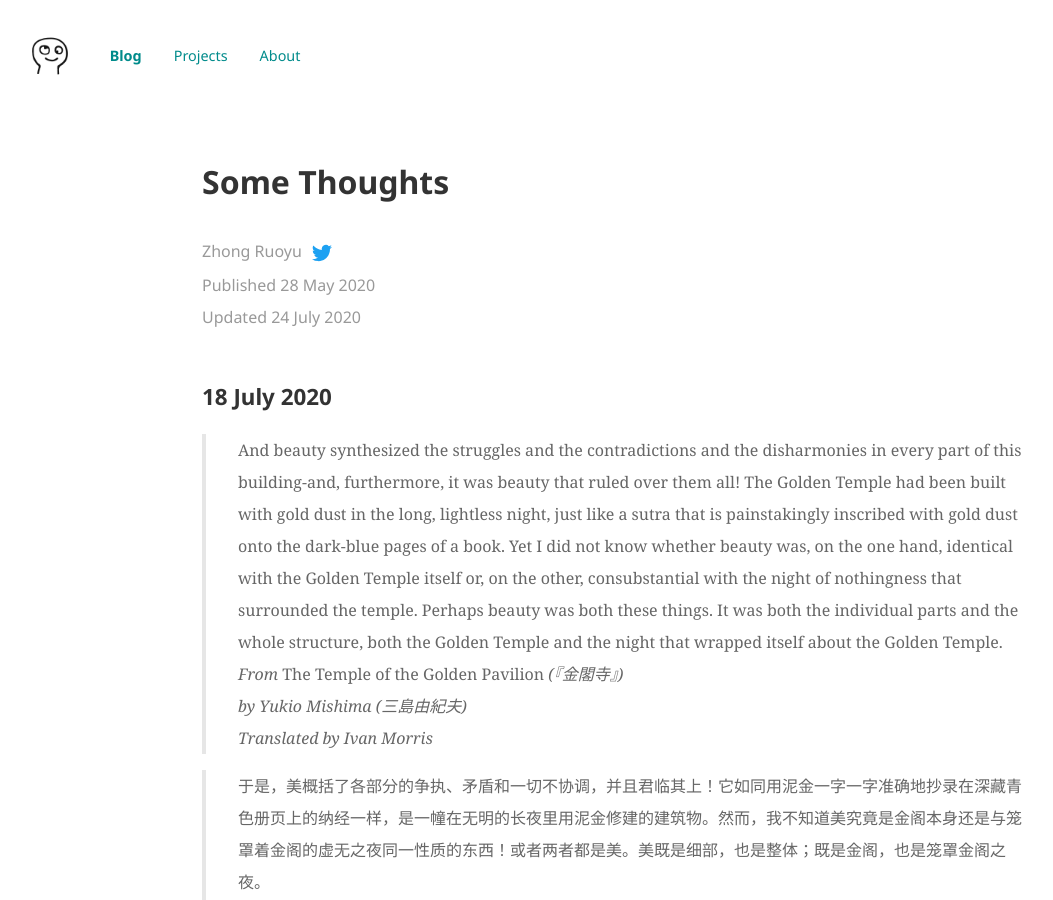
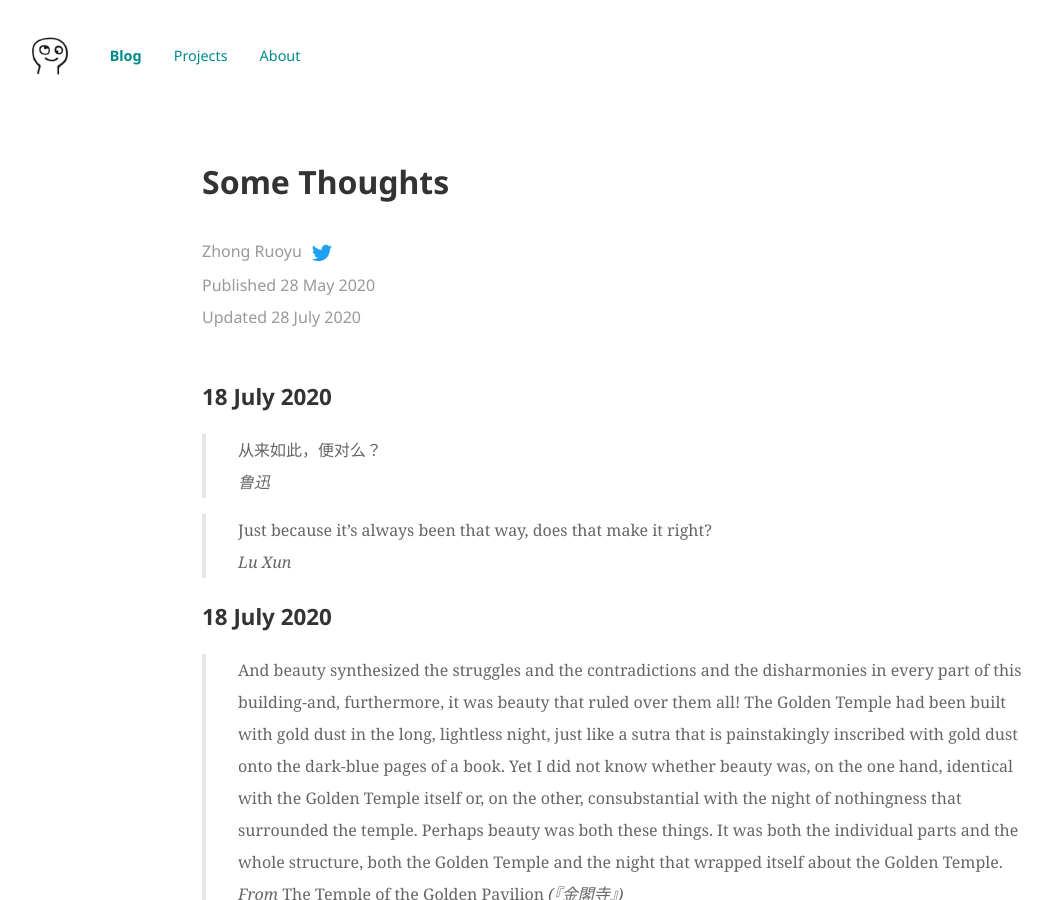
Before and after one commit to ZhongRuoyu/ruoyu.xyz, a Jekyll site: the page built from _posts/2020-05-28-thoughts.md, in a window 1280 px wide and 900 px high. Shown: the whole window, without its empty margins (6-1059 px from the left). Built offline with Jekyll 4.4.1, drawn with Linux system fonts in a browser that asks for light colours.

Commit message:
Post updated

```diff
--- a/_posts/2020-07-18-thoughts.md
+++ b/_posts/2020-05-28-thoughts.md
@@ -2,12 +2,20 @@
 title: Some Thoughts
 category: blog
 date: 2020-05-28 17:47 +08
-last_modified_at: 2020-07-24 18:33 +08
+last_modified_at: 2020-07-28 17:24 +08
 tag:
 - Thoughts
 - Life
 description: Some thoughts.
 ---
+
+### 18 July 2020
+
+> 从来如此，便对么？
+> *鲁迅*
+
+> Just because it's always been that way, does that make it right?
+> *Lu Xun*
 
 ### 18 July 2020
 
```
